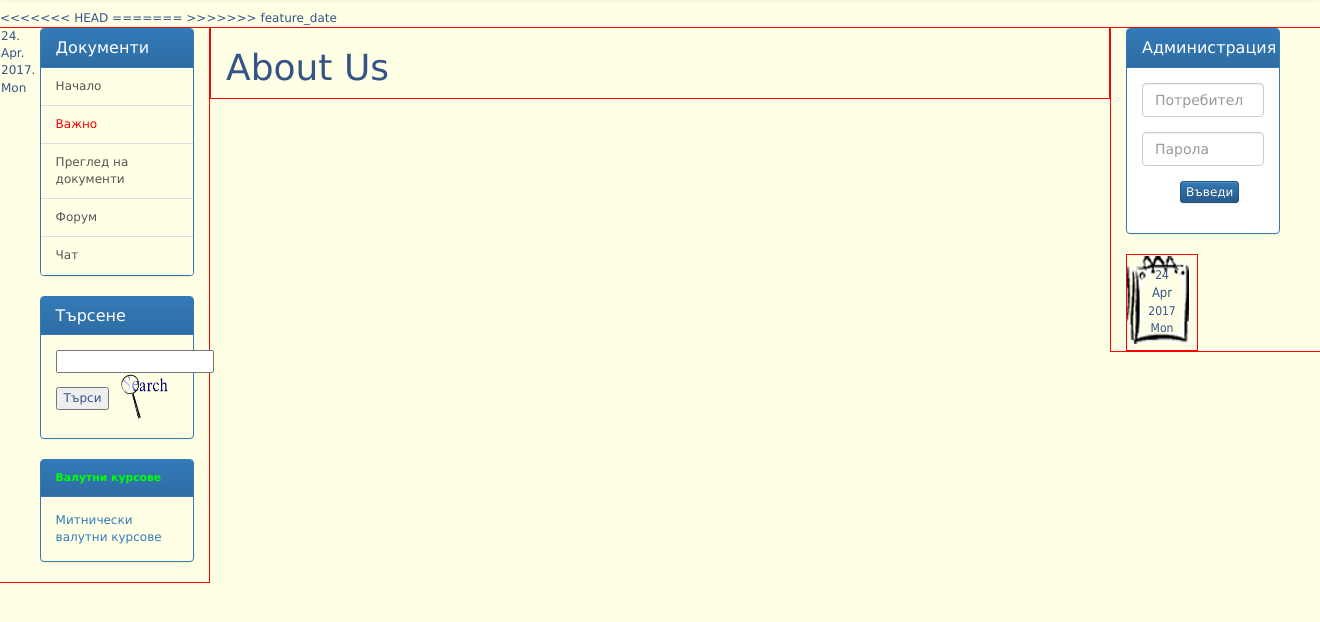
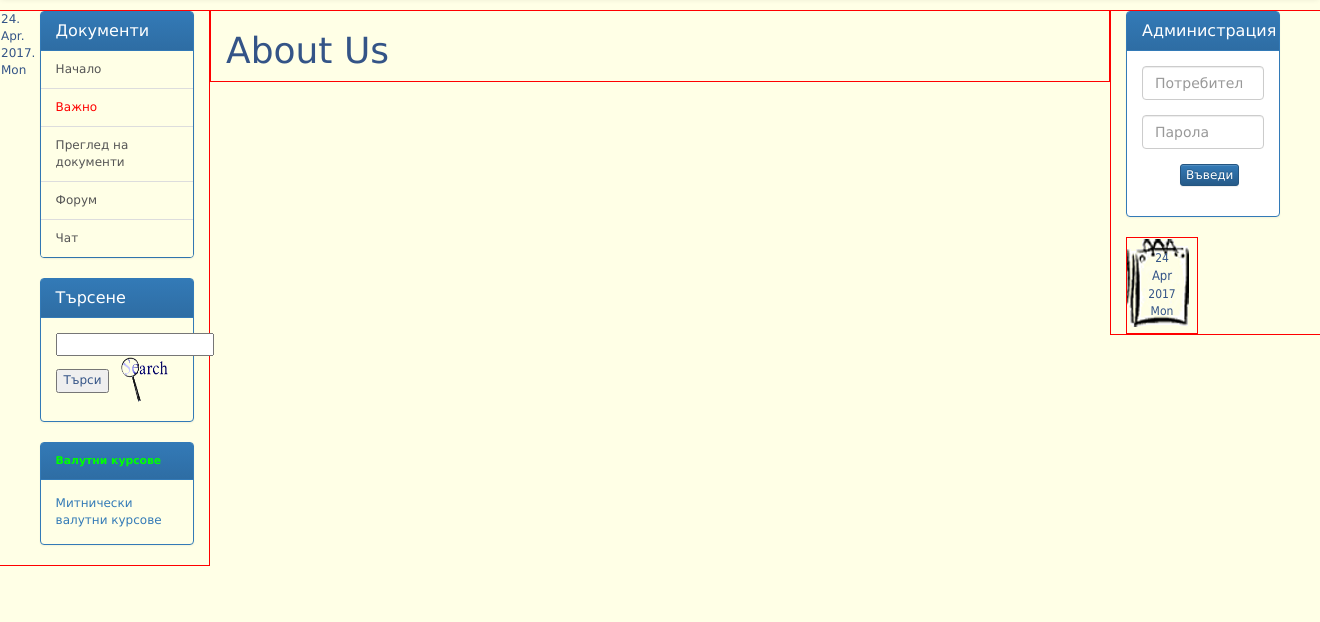
Before and after one commit to nikola796/acc, a PHP site: page /intranet_test/app/views/about.view.php in a window 1320 px wide; the page is wider, and only the part inside the window is pictured. Shown: the part 90-712 px from the top of that part. Run offline with PHP 8.4, Linux system fonts and the light colour scheme; data that the repository does not hold is empty; a stand-in replaces the project's code that opens the database connection.

Commit message:
Fix conflict

```diff
--- a/app/views/partials/header.php
+++ b/app/views/partials/header.php
@@ -7,11 +7,10 @@
           content="width=device-width, user-scalable=no, initial-scale=1.0, maximum-scale=1.0, minimum-scale=1.0">
     <meta http-equiv="X-UA-Compatible" content="ie=edge">
 
-<<<<<<< HEAD
-    <title><?php $titile?></title>
-=======
+
+
     <title><?= $title?></title>
->>>>>>> feature_date
+
     <link href="http://localhost/intranet_test/public/css/libs/bootstrap.min.css" rel="stylesheet" type="text/css">
     <link href="http://localhost/intranet_test/public/css/libs/bootstrap-theme.min.css" rel="stylesheet" type="text/css">
     <link href="http://localhost/intranet_test/public/css/css.style.css" rel="stylesheet" type="text/css">
```
